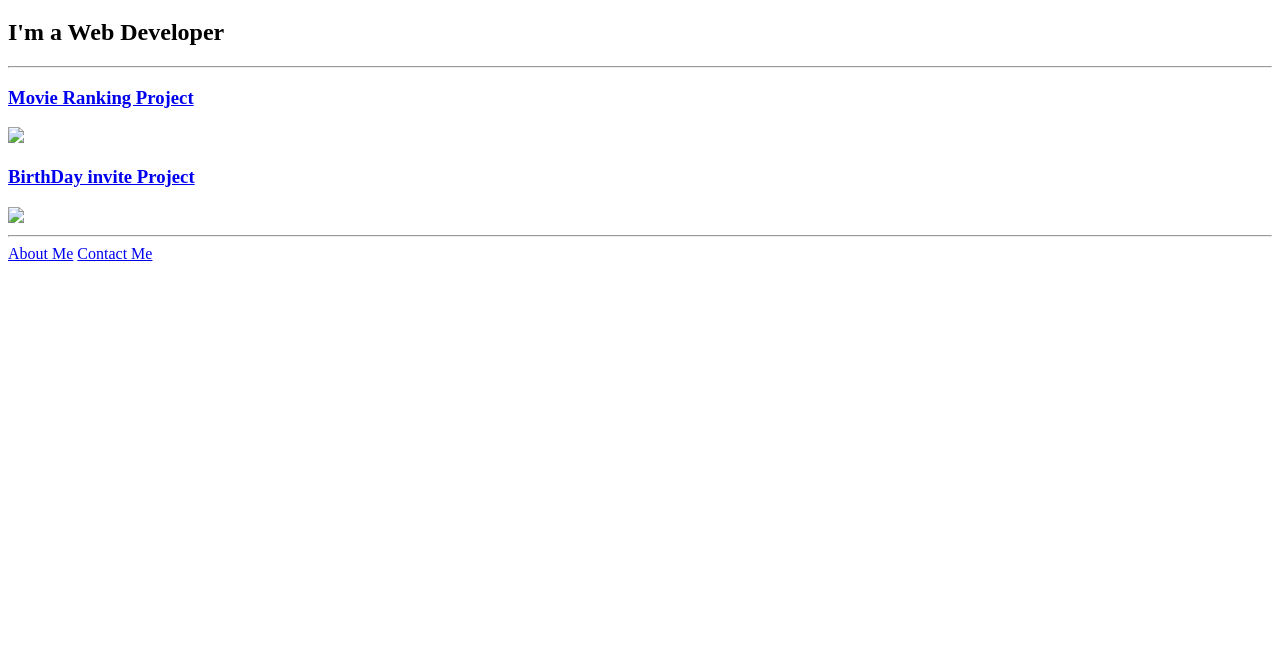
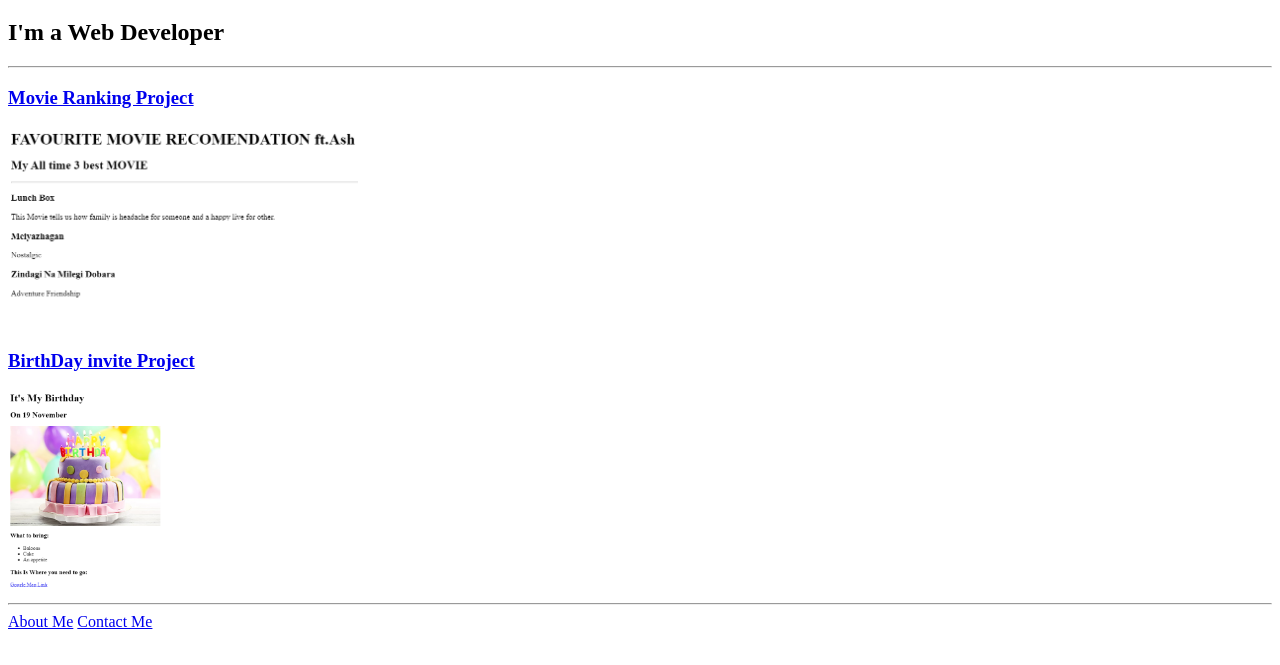
Before and after one commit to ash18wb/html-portfolio, a plain HTML site: page index.html in a window 1280 px wide. Shown: the part 61-726 px from the top of the page. Drawn offline with Linux system fonts and the light colour scheme.

Commit message:
index.html

```diff
--- a/index.html
+++ b/index.html
@@ -10,9 +10,9 @@
     <h2>I'm a Web Developer</h2>
     <hr/>
     <h3><a href="./public/movie2.html">Movie Ranking Project</a></h3>
-    <a href="./public/movie2.html"><img src="Screenshot 2025-05-24 093910.png" height="200" /></a>
+    <a href="./public/movie2.html"><img src="./assets/images/Screenshot 2025-05-24 093910.png" height="200" /></a>
     <h3><a href="./public/birth2.html">BirthDay invite Project</a></h3>
-    <a href="./public/birth2.html"><img src="Screenshot 2025-05-24 094007.png" height="200" /></a>
+    <a href="./public/birth2.html"><img src="./assets/images/Screenshot 2025-05-24 094007.png" height="200" /></a>
     <hr/>
     <a href="./public/about.html">About Me</a>
     <a href="./public/contact.html">Contact Me</a>
```
